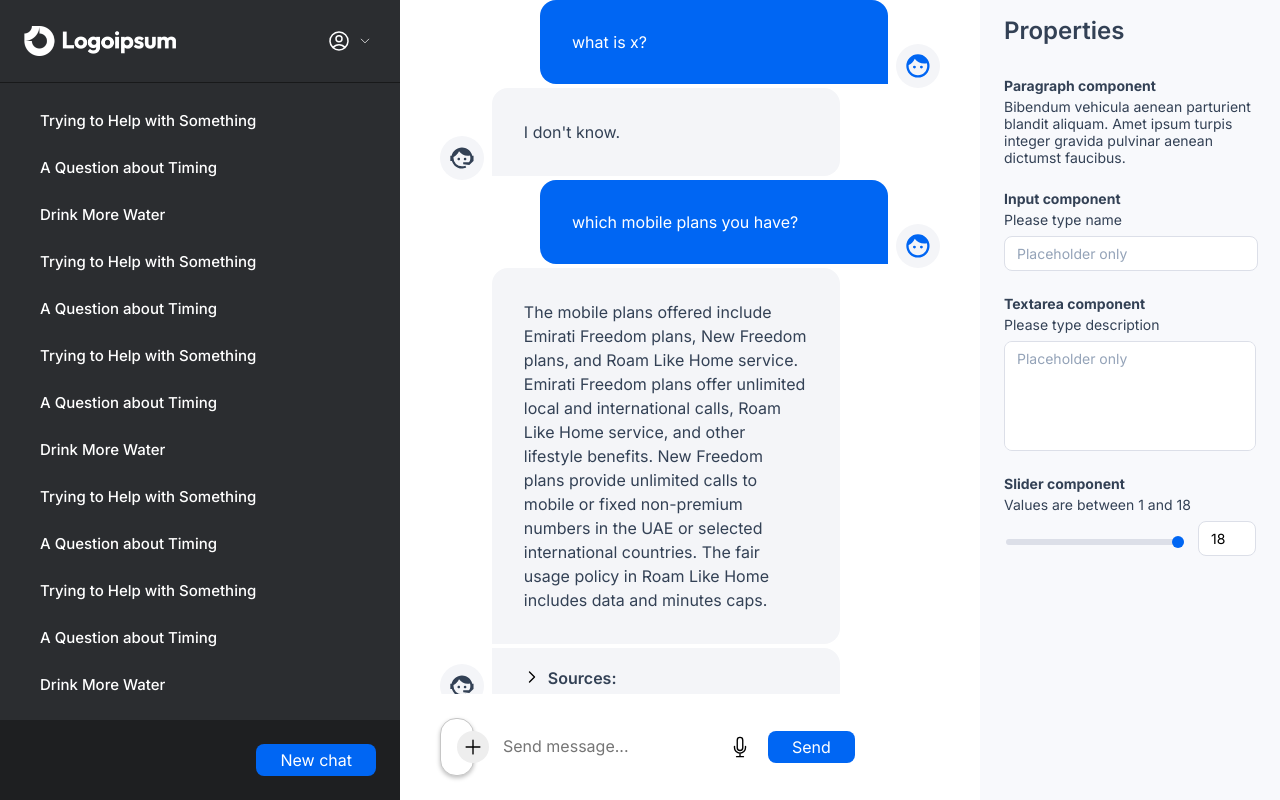
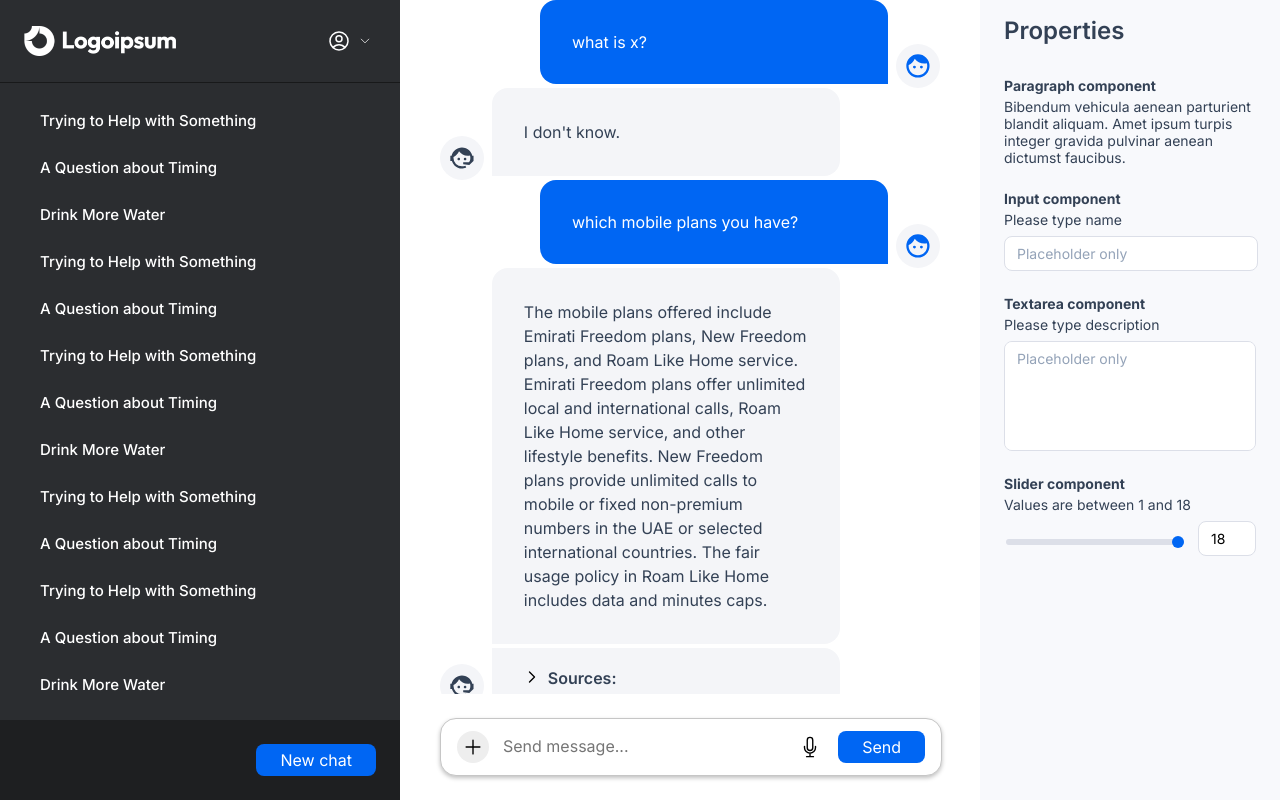
Before and after one commit to ZeevRispler/react-app, a React (Vite) app: page / in a window 1280 px wide. Built offline with nearby package versions, Linux system fonts and the light colour scheme.

Commit message:
Update Message.css

```diff
--- a/src/components/Message.css
+++ b/src/components/Message.css
@@ -3,12 +3,12 @@
     /* position: fixed;
     bottom: 0px; */
     /* width: calc(100% - 488px); */
-    width: 100%;
+    width: calc(100% - 80px);
     transition: width 300ms ease-in-out 0s;
 }
 
 body:has(.open) .comp-message {
-    width: calc(100% - 784px);
+    /* width: calc(100% - 784px); */
 }
 
 .comp-message .input {
```
